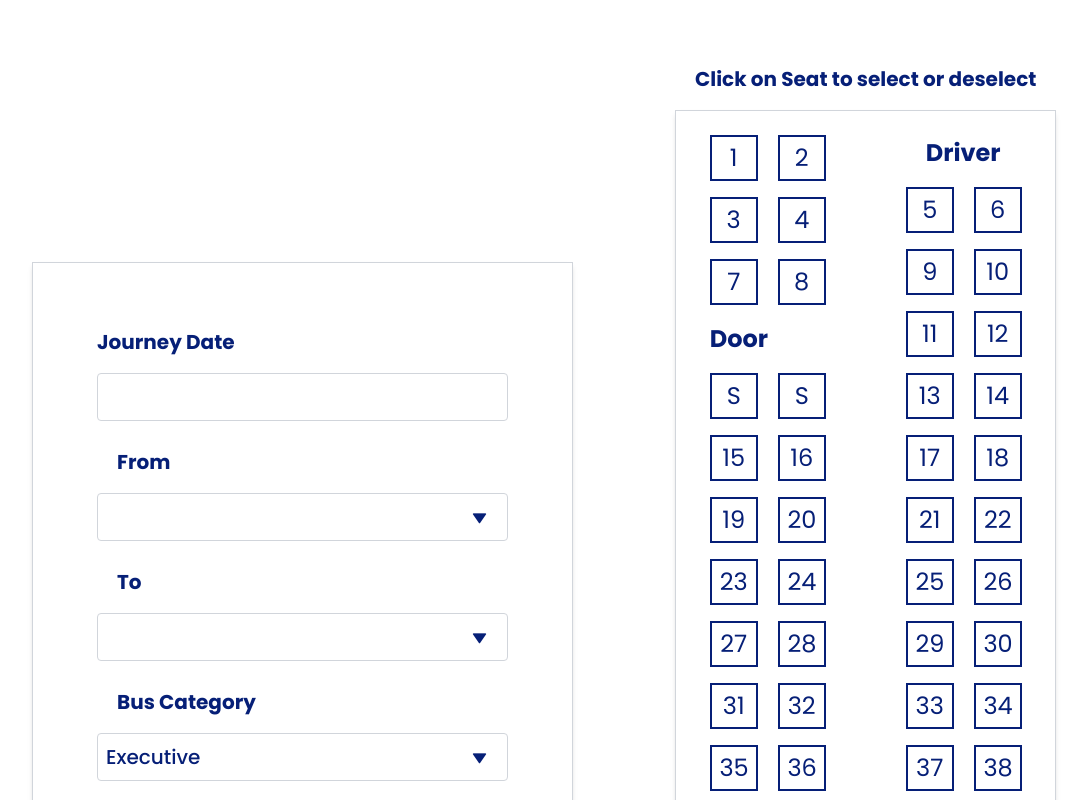
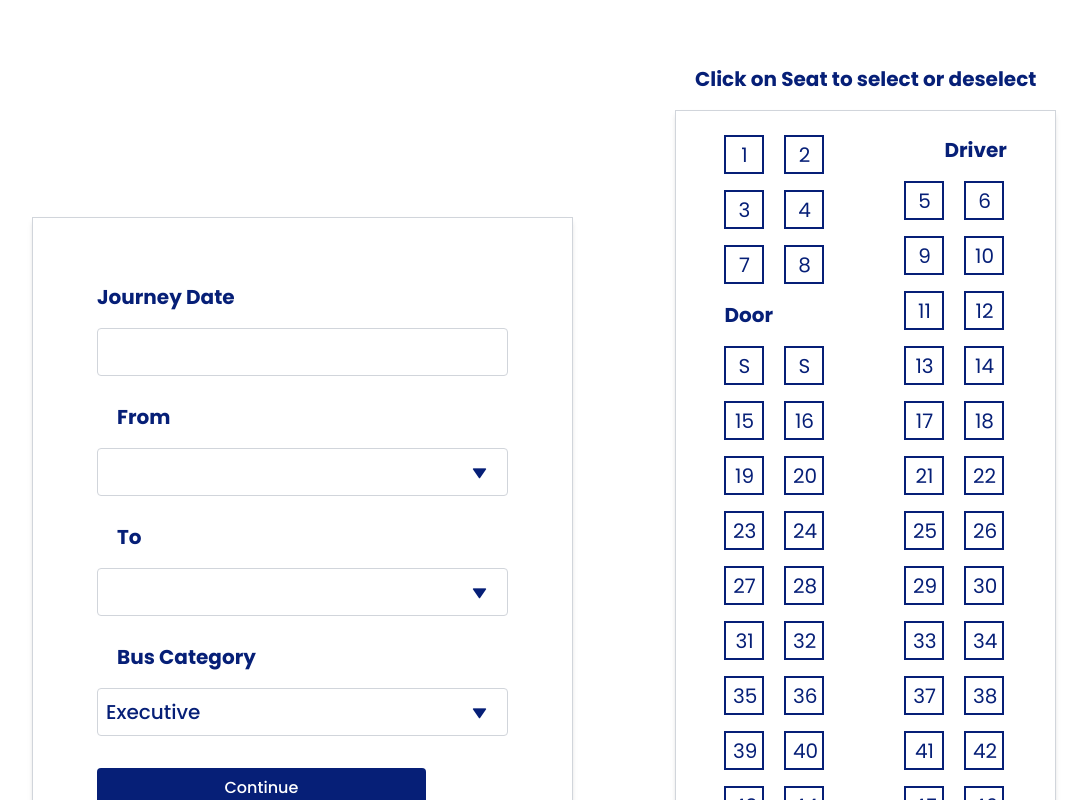
Before and after one commit to Patrickodida/KwataBus-App, a React (Vite) app: page /ExecBusSeat in a window 1280 px wide. Shown: the top 800 px of the page, without its empty margins (96-1183 px from the left). Built offline with nearby package versions, Linux system fonts and the light colour scheme.

Commit message:
Modify the gap in the executive and ordinary bus seats

```diff
--- a/src/pages/ExecBusSeat.jsx
+++ b/src/pages/ExecBusSeat.jsx
@@ -60,7 +60,7 @@ function ExecBusSeat() {
         <h1 className="font-bold text-[1.25rem] text-center mb-4 text-[#061f77]">Click on Seat to select or deselect</h1>
       <div className="seat-section border border-gray-300 shadow-md p-6">
 
-          <div className="flex justify-center gap-20 text-[text] text-[#061f77] text-[1.5rem] ">
+          <div className="flex justify-center gap-20 text-[text] text-[#061f77] text-[1.25rem] ">
             <div className="left-row">
               <div className="row flex gap-5 mb-4">
                 <div className="seat border-2 border-[#061f77] py-[0.125em] px-[0.325em] w-[2em] text-center">
@@ -167,7 +167,7 @@ function ExecBusSeat() {
             <div className="right-row">
               <div className="row flex gap-5 mb-4">
                 <div className=""></div>
-                <div className="font-bold">Driver</div>
+                <div className="font-bold ml-5">Driver</div>
               </div>
               <div className="row flex gap-5 mb-4">
                 <div className="seat border-2 border-[#061f77] py-[0.125em] px-[0.325em] w-[2em] text-center">
--- a/src/pages/OrdBusSeat.jsx
+++ b/src/pages/OrdBusSeat.jsx
@@ -68,7 +68,7 @@ function OrdBusSeat() {
           Click on Seat to select or deselect
         </h1>
         <div className="seat-section border border-gray-300 shadow-md p-6">
-          <div className="flex justify-center gap-20 text-[text] text-[#061f77] text-[1.5rem] ">
+          <div className="flex justify-center gap-10 text-[text] text-[#061f77] text-[1.25rem] ">
             <div className="left-row">
               <div className="row flex gap-5 mb-4">
                 <div className="seat border-2 border-[#061f77] py-[0.125em] px-[0.325em] w-[2em] text-center">
```
